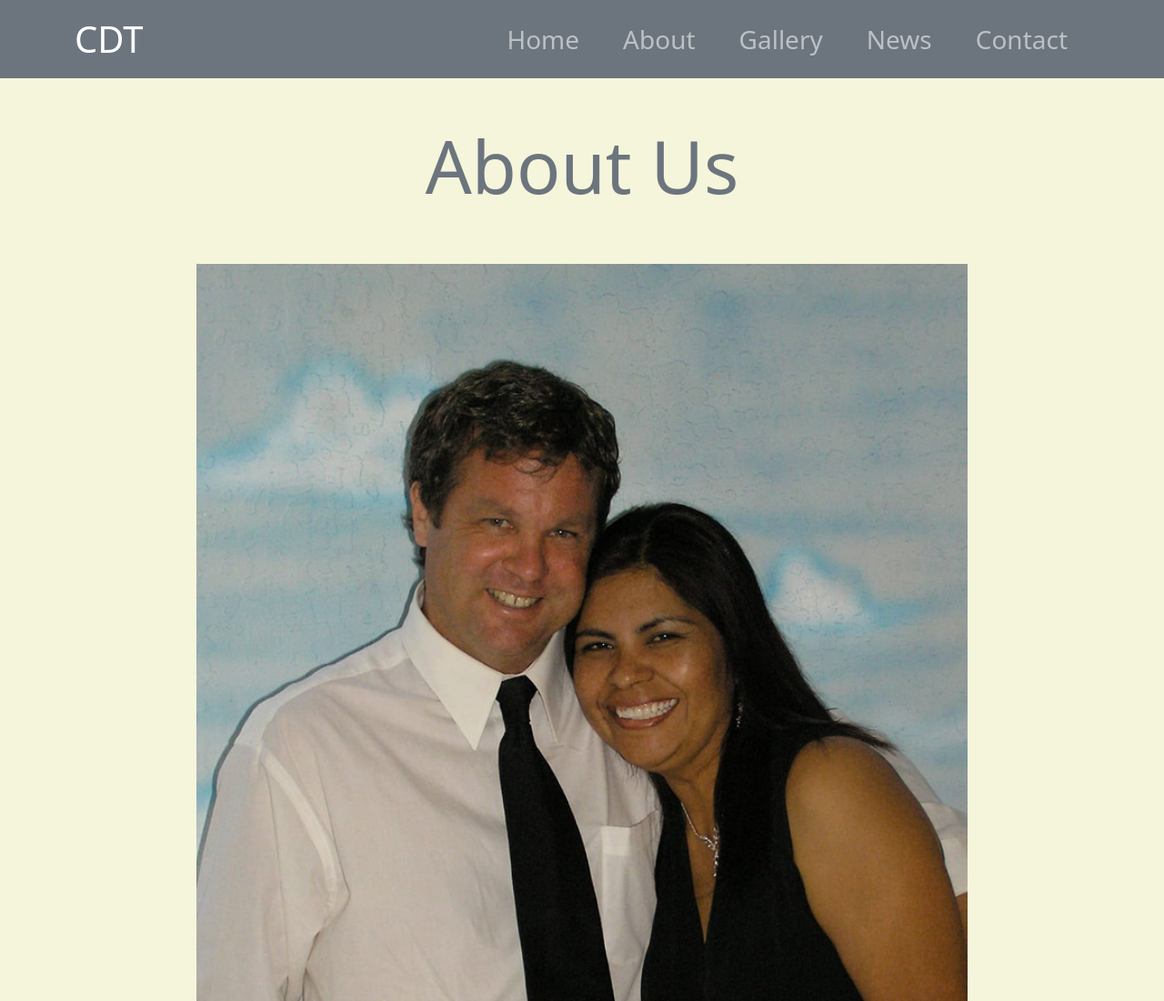
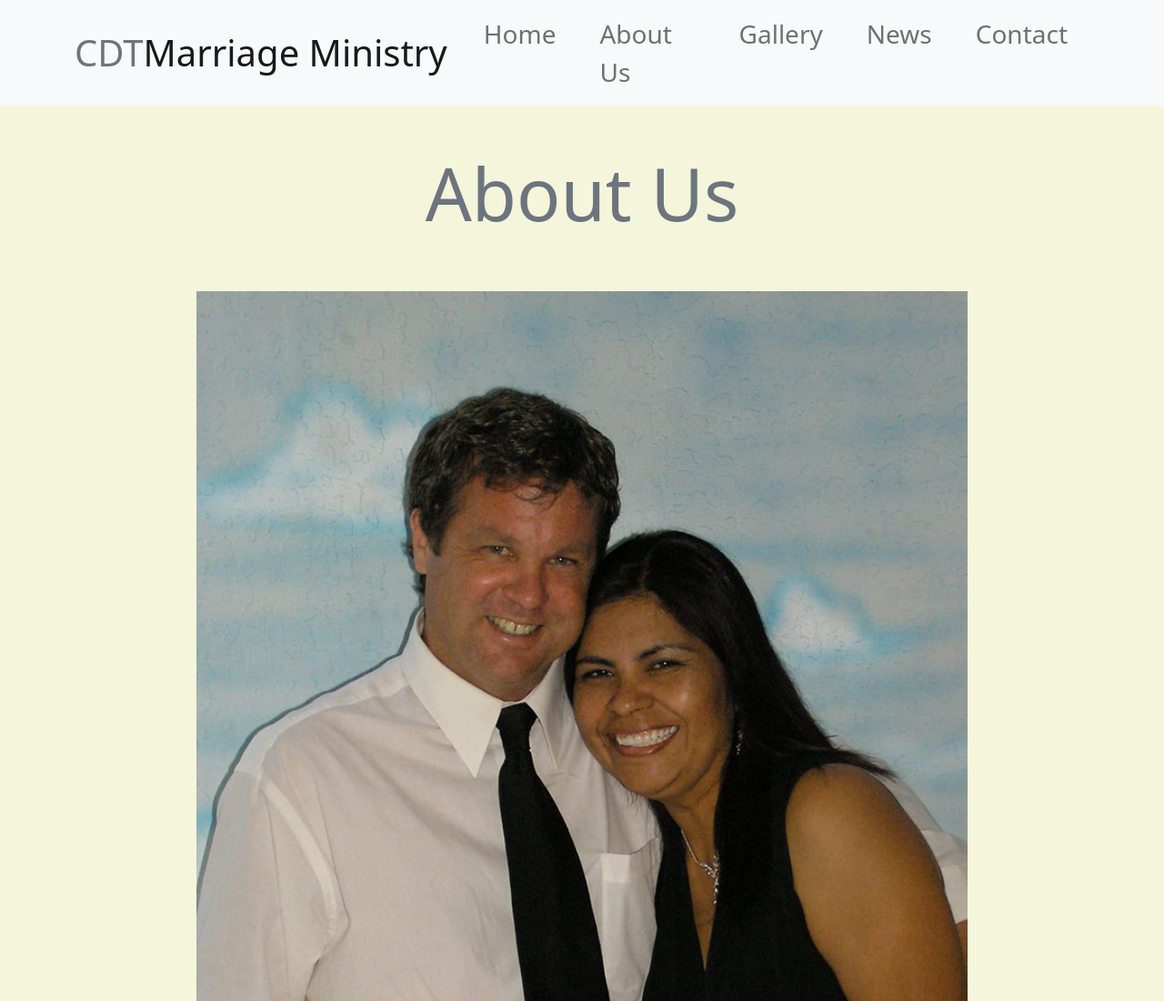
Before and after one commit to PastorJoseph/Cordon-de-tres, a plain HTML site: page about.html in a window 1280 px wide. Shown: the top 1100 px of the page at 91% size. Drawn offline with nearby package versions, Linux system fonts and the light colour scheme.

Commit message:
changes to navbar

```diff
--- a/about.html
+++ b/about.html
@@ -3,7 +3,7 @@
   <head>
     <meta charset="utf-8" />
     <meta name="viewport" content="width=device-width, initial-scale=1" />
-    <title>About</title>
+    <title>About Us</title>
     <link
       href="https://cdn.jsdelivr.net/npm/bootstrap@5.2.2/dist/css/bootstrap.min.css"
       rel="stylesheet"
@@ -15,9 +15,9 @@
     <script src="https://kit.fontawesome.com/552b3ad828.js" crossorigin="anonymous"></script>
     <link rel="stylesheet" href="about.css" />
   </head>
-  <nav class="navbar navbar-expand-lg sticky-top bg-secondary navbar-dark  px-4">
+  <nav class="navbar navbar-expand-lg sticky-top bg-light navbar-light px-4">
     <div class="container">
-      <a href="#" class="navbar-brand fs-1" >CDT</a>
+      <a href="contact.html" class="navbar-brand fs-1" ><span class="text-secondary bg-subtle">CDT</span>Marriage Ministry</a>
       <button class="navbar-toggler" type="button" data-bs-toggle="collapse" data-bs-target="#navmenu">
         <span class="navbar-toggler-icon"></span></button>
       <div class="collapse navbar-collapse" id="navmenu">
@@ -26,7 +26,7 @@
             <a href="index.html" class="nav-link px-4">Home</a>
           </li>
           <li class="navbar-item">
-            <a href="about.html" class="nav-link px-4">About</a>
+            <a href="about.html" class="nav-link px-4">About Us</a>
           </li>
           <li class="navbar-item">
             <a href="gallery.html" class="nav-link px-4">Gallery</a>
```
Also changed, not shown: News.html (+4 -4 lines), contact.html (+3 -3 lines), gallery.html (+3 -3 lines), index.html (+3 -3 lines).
